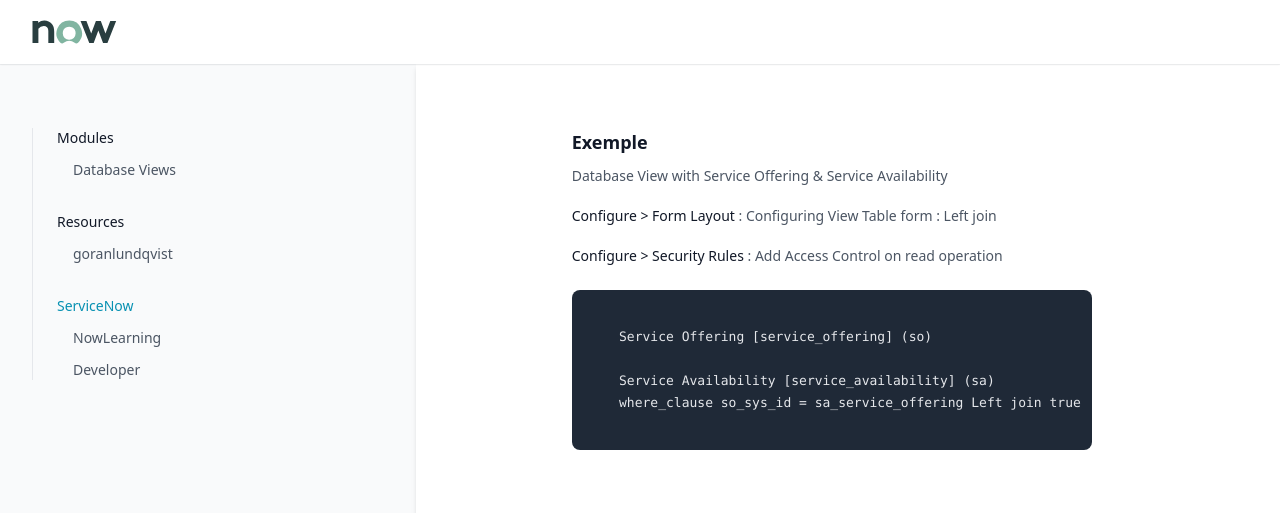
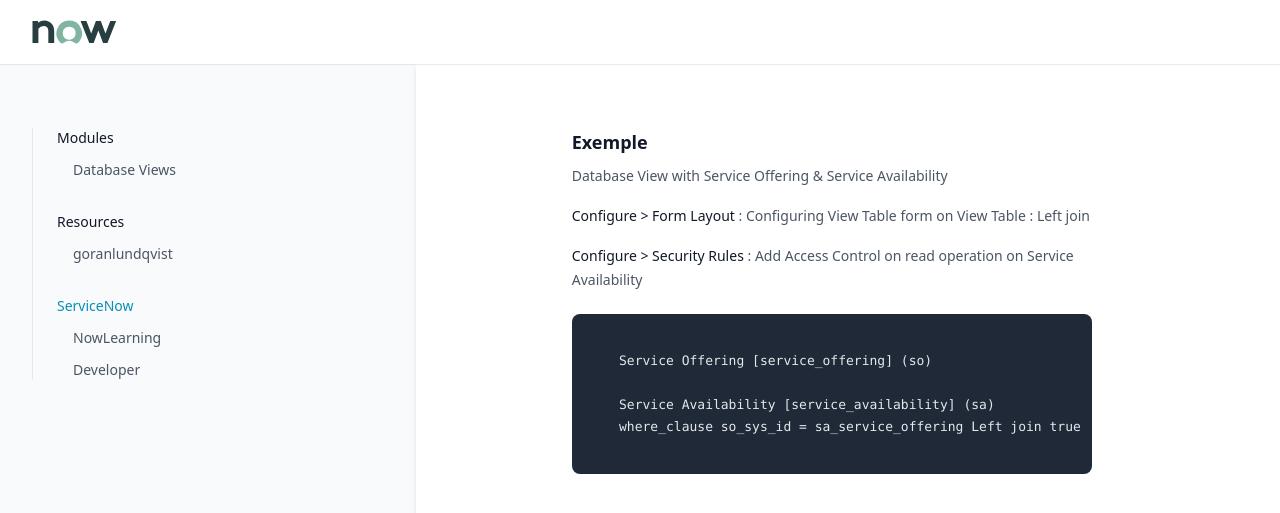
Before and after one commit to greglejeune/ebook, a Jekyll site: the page built from _servicenow/2021-10-01-databaseviews.md, in a window 1280 px wide. Shown: the top 513 px of the page. Built offline with Jekyll 4.4.1, drawn with Linux system fonts in a browser that asks for light colours.

Commit message:
Update 2021-10-01-databaseviews.md

```diff
--- a/_servicenow/2021-10-01-databaseviews.md
+++ b/_servicenow/2021-10-01-databaseviews.md
@@ -10,9 +10,9 @@ title: "Database Views"
 
 <p>Database View with Service Offering & Service Availability</p>
 
-<p><strong>Configure > Form Layout</strong> : Configuring View Table form : Left join</p>
+<p><strong>Configure > Form Layout</strong> : Configuring View Table form on View Table : Left join</p>
 
-<p><strong>Configure > Security Rules</strong> : Add Access Control on read operation</p>
+<p><strong>Configure > Security Rules</strong> : Add Access Control on read operation on Service Availability</p>
 
 <pre>
   <code>
```
